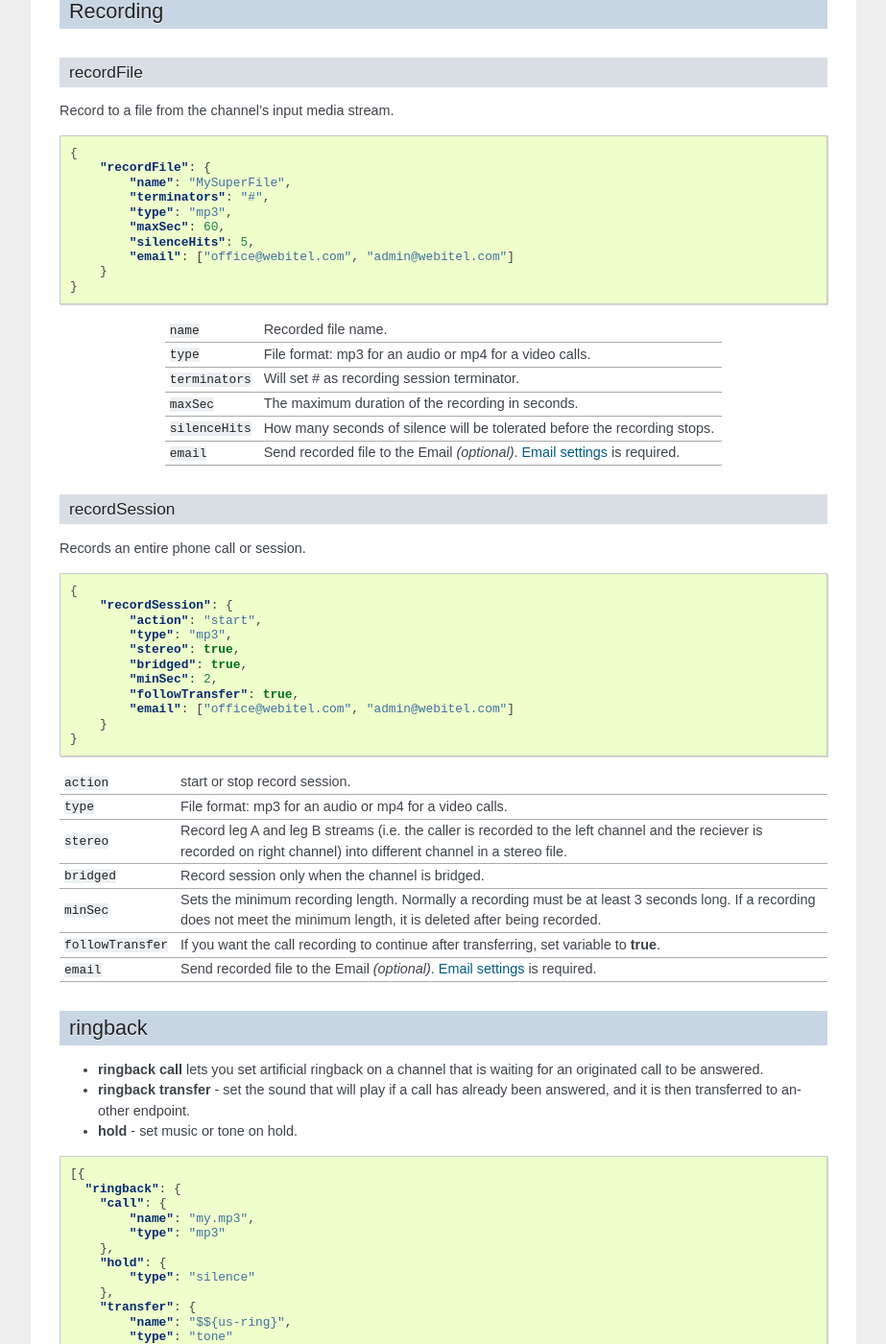
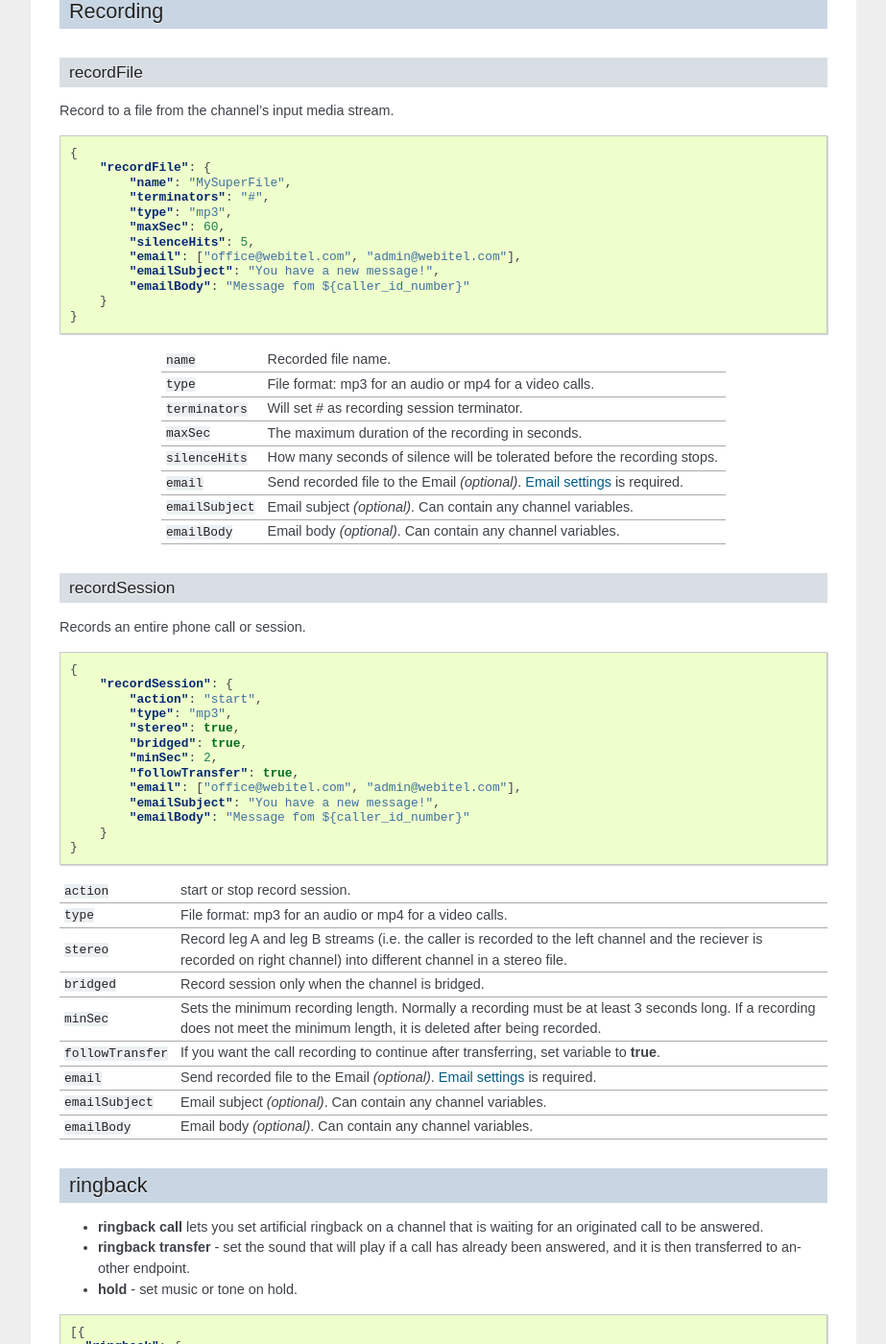
Before and after one commit to webitel/docs-en, a Sphinx documentation site: the page built from source/acr-applications.rst, in a window 1280 px wide and 1400 px high, scrolled down 14156 px. Shown: the whole window at 96% size, without its empty margins (198-1121 px from the left). Built offline with Sphinx 7.4.7, drawn with Linux system fonts in a browser that asks for light colours.

Commit message:
record file to Email can contain a custom subject or body

```diff
--- a/source/acr-applications.rst
+++ b/source/acr-applications.rst
@@ -931,7 +931,9 @@ Record to a file from the channel's input media stream.
             "type": "mp3",
             "maxSec": 60,
             "silenceHits": 5,
-            "email": ["office@webitel.com", "admin@webitel.com"]
+            "email": ["office@webitel.com", "admin@webitel.com"],
+            "emailSubject": "You have a new message!",
+            "emailBody": "Message fom ${caller_id_number}"
         }
     }
 
@@ -947,6 +949,10 @@ Record to a file from the channel's input media stream.
 | ``silenceHits``    | How many seconds of silence will be tolerated before the recording stops.                |
 +--------------------+------------------------------------------------------------------------------------------+
 | ``email``          | Send recorded file to the Email *(optional)*. :ref:`restful-http-api-email` is required. |
++--------------------+------------------------------------------------------------------------------------------+
+| ``emailSubject``   | Email subject *(optional)*. Can contain any channel variables.                           |
++--------------------+------------------------------------------------------------------------------------------+
+| ``emailBody``      | Email body *(optional)*. Can contain any channel variables.                              |
 +--------------------+------------------------------------------------------------------------------------------+
 
 recordSession
@@ -966,7 +972,9 @@ Records an entire phone call or session.
             "bridged": true,
             "minSec": 2,
             "followTransfer": true,
-            "email": ["office@webitel.com", "admin@webitel.com"]
+            "email": ["office@webitel.com", "admin@webitel.com"],
+            "emailSubject": "You have a new message!",
+            "emailBody": "Message fom ${caller_id_number}"
         }
     }
 
@@ -986,6 +994,10 @@ Records an entire phone call or session.
 | ``followTransfer`` | If you want the call recording to continue after transferring, set variable to **true**. |
 +--------------------+------------------------------------------------------------------------------------------+
 | ``email``          | Send recorded file to the Email *(optional)*. :ref:`restful-http-api-email` is required. |
++--------------------+------------------------------------------------------------------------------------------+
+| ``emailSubject``   | Email subject *(optional)*. Can contain any channel variables.                           |
++--------------------+------------------------------------------------------------------------------------------+
+| ``emailBody``      | Email body *(optional)*. Can contain any channel variables.                              |
 +--------------------+------------------------------------------------------------------------------------------+
 
 ringback
```
